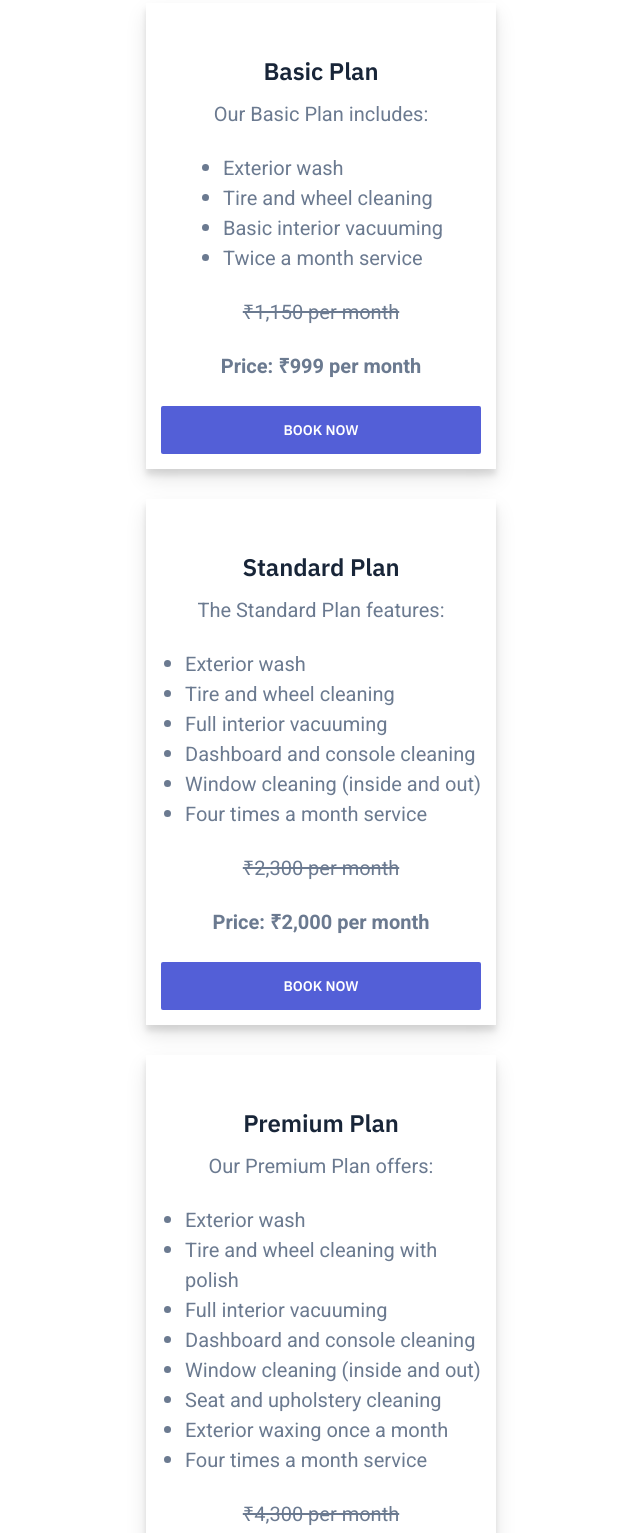
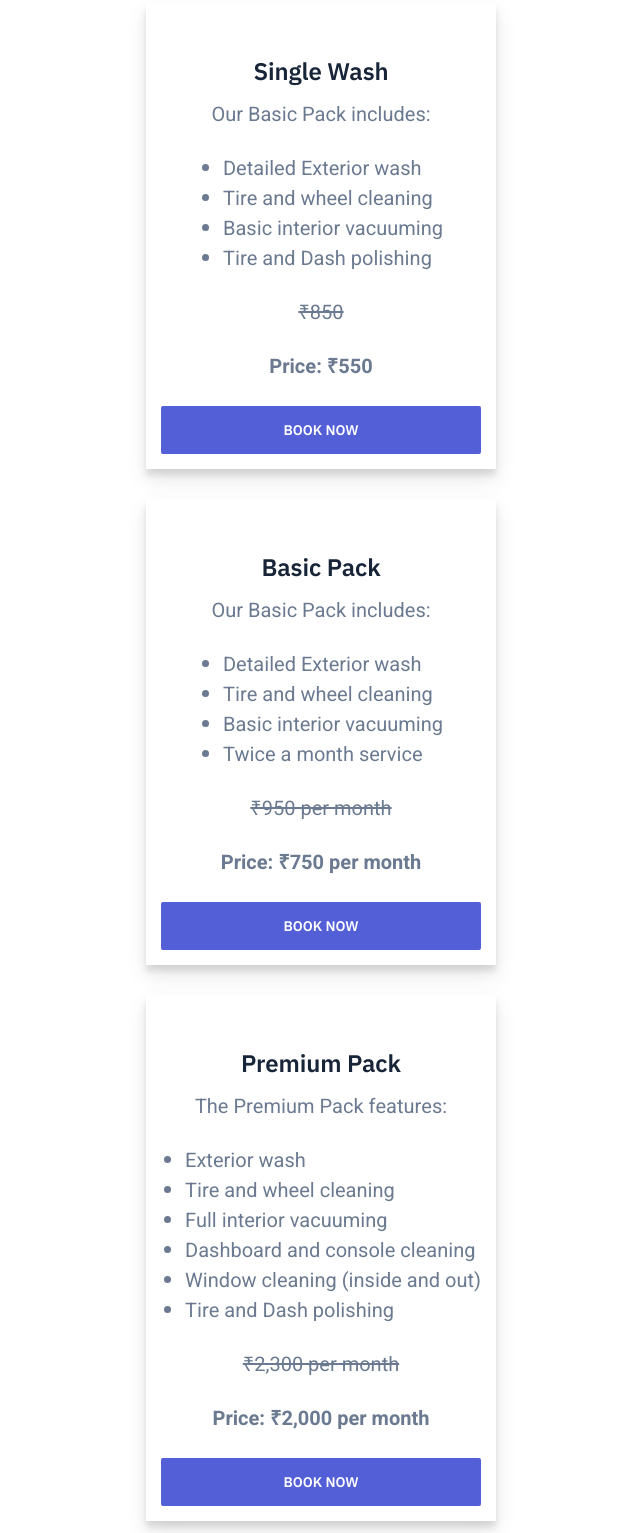
Before and after one commit to srejus/car_wash, a plain HTML site: page pricing.html in a window 1280 px wide. Shown: the part 136-1669 px from the top of the page, without its empty margins (287-927 px from the left). Drawn offline with nearby package versions, Linux system fonts and the light colour scheme.

Commit message:
Pricing change

```diff
--- a/pricing.html
+++ b/pricing.html
@@ -46,31 +46,47 @@
             <section>
                <div class="serv-row wrp" style="width: 95%;">
                 <div class="card mcard" style="height: auto;">
-                    <h3>Basic Plan</h3>
-                    <p>Our Basic Plan includes:</p>
+                    <h3>Single Wash</h3>
+                    <p>Our Basic Pack includes:</p>
                     <ul>
-                        <li>Exterior wash</li>
+                        <li>Detailed Exterior wash</li>
                         <li>Tire and wheel cleaning</li>
                         <li>Basic interior vacuuming</li>
-                        <li>Twice a month service</li>
+                        <li>Tire and Dash polishing</li>
                     </ul>
-                    <p><strike>₹1,150 per month</strike></p>
-                    <p><b>Price: ₹999 per month</b></p>
+                    <p><strike>₹850</strike></p>
+                    <p><b>Price: ₹550</b></p>
                     <div class="cta-cta" style="width: 100%;">
                         <a class="button button-primary" style="width: 100%;" href="#"> Book Now</a>
                     </div>
                 </div>
 
                 <div class="card mcard" style="height: auto;">
-                    <h3>Standard Plan</h3>
-                    <p>The Standard Plan features:</p>
+                    <h3>Basic Pack</h3>
+                    <p>Our Basic Pack includes:</p>
+                    <ul>
+                        <li>Detailed Exterior wash</li>
+                        <li>Tire and wheel cleaning</li>
+                        <li>Basic interior vacuuming</li>
+                        <li>Twice a month service</li>
+                    </ul>
+                    <p><strike>₹950 per month</strike></p>
+                    <p><b>Price: ₹750 per month</b></p>
+                    <div class="cta-cta" style="width: 100%;">
+                        <a class="button button-primary" style="width: 100%;" href="#"> Book Now</a>
+                    </div>
+                </div>
+
+                <div class="card mcard" style="height: auto;">
+                    <h3>Premium Pack</h3>
+                    <p>The Premium Pack features:</p>
                     <ul>
                         <li>Exterior wash</li>
                         <li>Tire and wheel cleaning</li>
                         <li>Full interior vacuuming</li>
                         <li>Dashboard and console cleaning</li>
                         <li>Window cleaning (inside and out)</li>
-                        <li>Four times a month service</li>
+                        <li>Tire and Dash polishing</li>
                     </ul>
                     <p><strike>₹2,300 per month</strike></p>
                     <p><b>Price: ₹2,000 per month</b></p>
@@ -80,8 +96,8 @@
                 </div>
 
                 <div class="card mcard" style="height: auto;">
-                    <h3>Premium Plan</h3>
-                    <p>Our Premium Plan offers:</p>
+                    <h3>Supersaver Plan</h3>
+                    <p>Our Supersaver Plan offers:</p>
                     <ul>
                         <li>Exterior wash</li>
                         <li>Tire and wheel cleaning with polish</li>
@@ -105,7 +121,7 @@
                     <ul>
                         <li>All services from the Premium Plan</li>
                         <li>Covers up to 3 vehicles in the same household</li>
-                        <li>Four times a month service per vehicle</li>
+                        <li>Four times a month service per vehicle*</li>
                     </ul>
                     <p><strike>₹14,300 per month</strike></p>
                     <p><b>Price: ₹9,000 per month</b></p>
@@ -116,6 +132,7 @@
 
             </div>
             </section>
+            <p style="text-align: center;font-size: 12px;">*Each service appointment will include washing all vehicles together, not separately.</p>
 
 
         </main>
```
